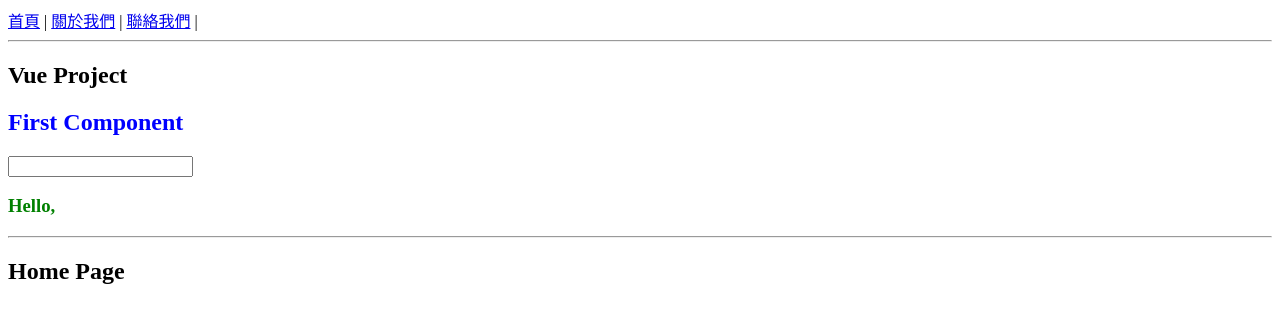
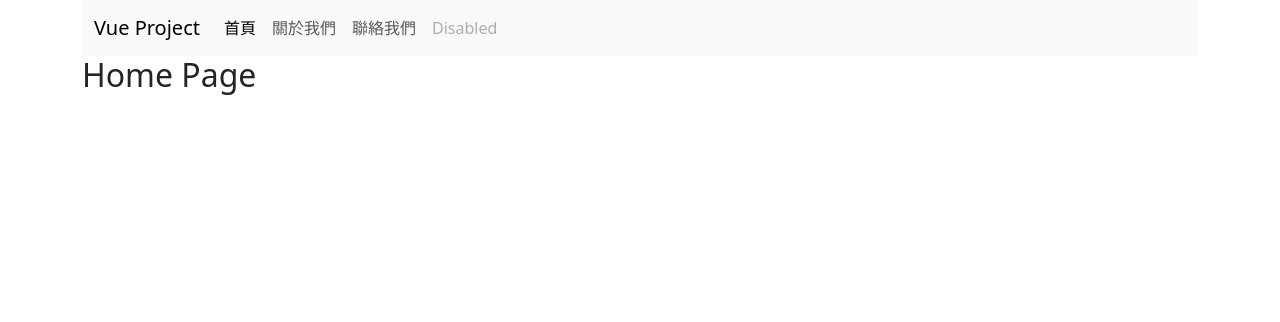
Before and after one commit to HelenLiu1101/vue-net-spots, a Vue app: page / in a window 1280 px wide. Shown: the top 322 px of the page. Built offline with nearby package versions, Linux system fonts and the light colour scheme.

Commit message:
加上 Bootstrap

```diff
--- a/package.json
+++ b/package.json
@@ -9,6 +9,7 @@
     "preview": "vite preview"
   },
   "dependencies": {
+    "bootstrap": "^5.3.2",
     "vue": "^3.4.15",
     "vue-router": "^4.2.5"
   },
--- a/src/App.vue
+++ b/src/App.vue
@@ -1,19 +1,15 @@
 <script setup>
-import First from './components/First.vue';
-import HelloWorld from './components/HelloWorld.vue';
+import 'bootstrap/dist/css/bootstrap.min.css';
+import 'bootstrap/dist/js/bootstrap.min.js';
 
+import Navbar from './components/Navbar.vue';
 </script>
 
 <template>
-  <RouterLink to="/">首頁</RouterLink> |
-  <RouterLink to="/about">關於我們</RouterLink> |
-  <RouterLink to="/contact">聯絡我們</RouterLink> |
-  <hr />
-  <h2>Vue Project</h2>
-  <First></First>
-  <hello-world></hello-world>
-  <hr />
-  <RouterView></RouterView>
+  <div class="container">
+    <Navbar></Navbar>
+    <RouterView></RouterView>
+  </div>
 </template>
 
 <style scoped></style>
--- /dev/null
+++ b/src/components/Navbar.vue
@@ -0,0 +1,34 @@
+<template>
+    <nav class="navbar navbar-expand-lg bg-body-tertiary">
+        <div class="container-fluid">
+            <a class="navbar-brand" href="#">Vue Project</a>
+            <button class="navbar-toggler" type="button" data-bs-toggle="collapse" data-bs-target="#navbarNav"
+                aria-controls="navbarNav" aria-expanded="false" aria-label="Toggle navigation">
+                <span class="navbar-toggler-icon"></span>
+            </button>
+            <div class="collapse navbar-collapse" id="navbarNav">
+                <ul class="navbar-nav">
+                    <li class="nav-item">
+                        <RouterLink to="/" class="nav-link active">首頁</RouterLink>
+                    </li>
+                    <li class="nav-item">
+                        <RouterLink class="nav-link" to="/about">關於我們</RouterLink>
+
+                    </li>
+                    <li class="nav-item">
+                        <RouterLink class="nav-link" to="/contact">聯絡我們</RouterLink>
+                    </li>
+                    <li class="nav-item">
+                        <a class="nav-link disabled" aria-disabled="true">Disabled</a>
+                    </li>
+                </ul>
+            </div>
+        </div>
+    </nav>
+</template>
+
+<script setup>
+
+</script>
+
+<style></style>
```
Also changed, not shown: 1 other file (tests, documents, lock files or other folders).
